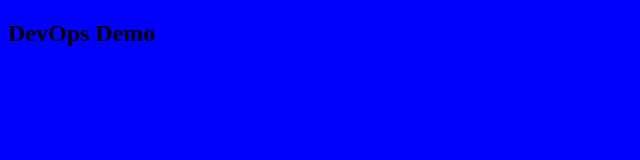
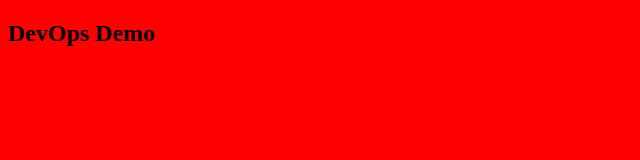
Before and after one commit to kublr/devops-demo-v2, a plain HTML site: page simple-api/content/index.html in a window 1280 px wide. Shown: the whole page, without its empty margins (0-640 px from the left). Drawn offline with Linux system fonts and the light colour scheme.

Commit message:
red background

```diff
--- a/simple-api/content/index.html
+++ b/simple-api/content/index.html
@@ -1,6 +1,6 @@
 <!DOCTYPE html>
 <html>
-  <body style="background-color:blue;">
+  <body style="background-color:red;">
     <h2>DevOps Demo</h2>
   </body>
 </html>
```
